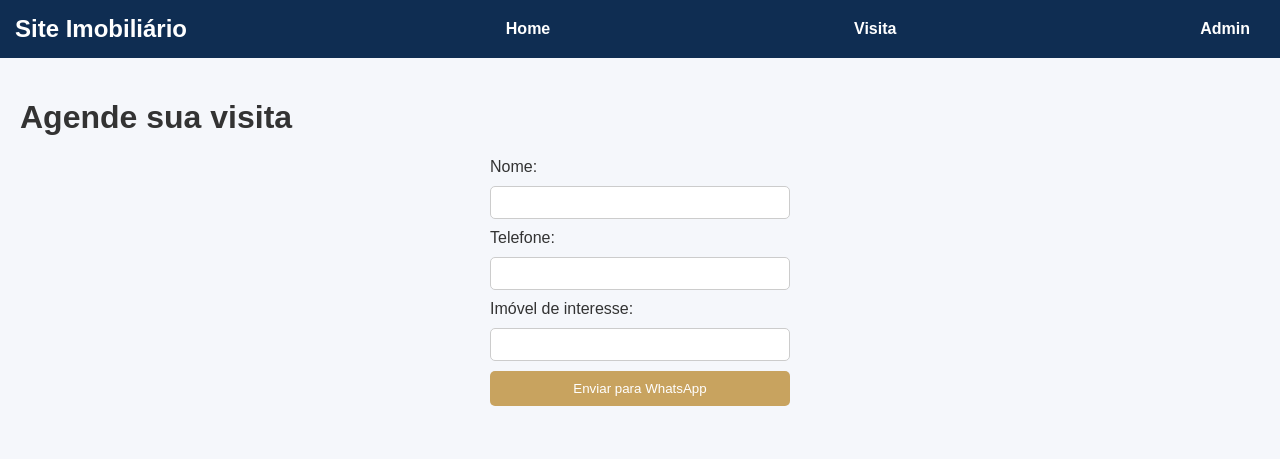
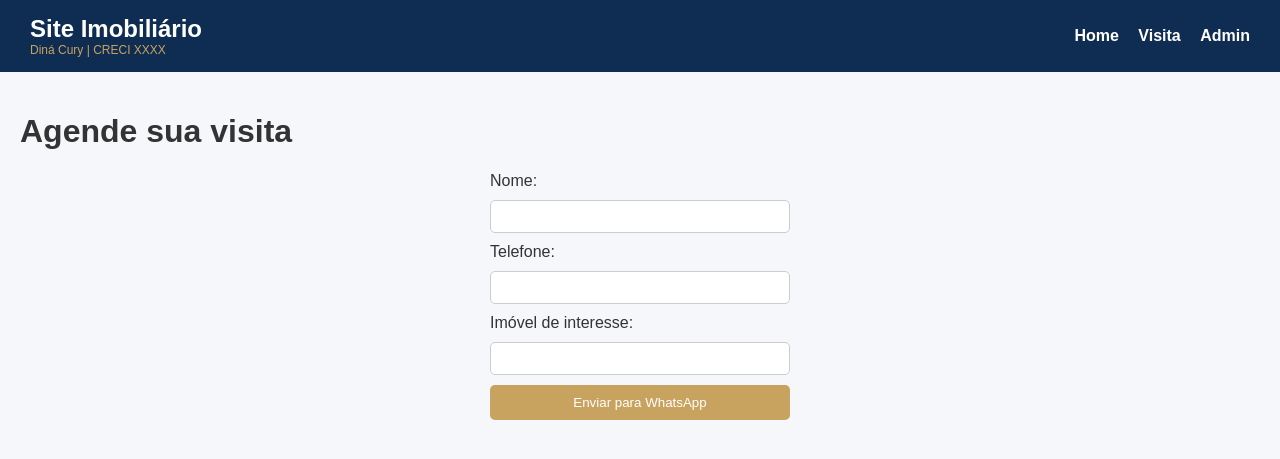
Before and after one commit to dinaflima-ui/dl-imoveis, a Flask app: page /visita in a window 1280 px wide. Shown: the top 459 px of the page. Run offline with Flask 3, Linux system fonts and the light colour scheme.

Commit message:
corrige base layout e header profissional

```diff
--- a/static/style.css
+++ b/static/style.css
@@ -14,7 +14,7 @@ body {
 ========================= */
 
 .hero {
-    background: url("https://images.unsplash.com/photo-1542314831-068cd1dbfeeb") center/cover no-repeat;
+    background: url("/static/banner.jpg") center/cover no-repeat;
     color: white;
     text-align: center;
     padding: 140px 20px;
@@ -314,3 +314,36 @@ header a {
 header a:hover {
     color: #C8A35F;
 }
+header {
+    background: #0F2D52;
+    padding: 15px 30px;
+    display: flex;
+    justify-content: space-between;
+    align-items: center;
+}
+
+.logo-area h2 {
+    color: white;
+    margin: 0;
+}
+
+.creci {
+    margin: 0;
+    font-size: 12px;
+    color: #C8A35F;
+}
+
+nav a {
+    color: white;
+    text-decoration: none;
+    margin-left: 15px;
+    font-weight: bold;
+}
+
+nav a:hover {
+    color: #C8A35F;
+}
+
+.container {
+    padding: 20px;
+}
--- a/templates/base.html
+++ b/templates/base.html
@@ -5,43 +5,26 @@
     <title>{% block title %}Site Cury{% endblock %}</title>
 
     <link rel="stylesheet" href="{{ url_for('static', filename='style.css') }}">
-
-    <style>
-        header {
-            background: #0F2D52;
-            padding: 15px;
-        }
-
-        header a {
-            color: white;
-            margin-right: 15px;
-            text-decoration: none;
-            font-weight: bold;
-        }
-
-        header h2 {
-            color: white;
-            display: inline-block;
-            margin-right: 30px;
-        }
-
-        body {
-            margin: 0;
-            font-family: Arial;
-        }
-    </style>
 </head>
 
 <body>
 
 <header>
-    <h2>Site Imobiliário</h2>
-    <a href="/">Home</a>
-    <a href="/visita">Visita</a>
-    <a href="/admin">Admin</a>
+    <div class="logo-area">
+        <h2>Site Imobiliário</h2>
+        <p class="creci">
+            Diná Cury | CRECI XXXX
+        </p>
+    </div>
+
+    <nav>
+        <a href="/">Home</a>
+        <a href="/visita">Visita</a>
+        <a href="/admin">Admin</a>
+    </nav>
 </header>
 
-<div style="padding: 20px;">
+<div class="container">
     {% block content %}{% endblock %}
 </div>
 
```
Also changed, not shown: static/banner.avif (added).
